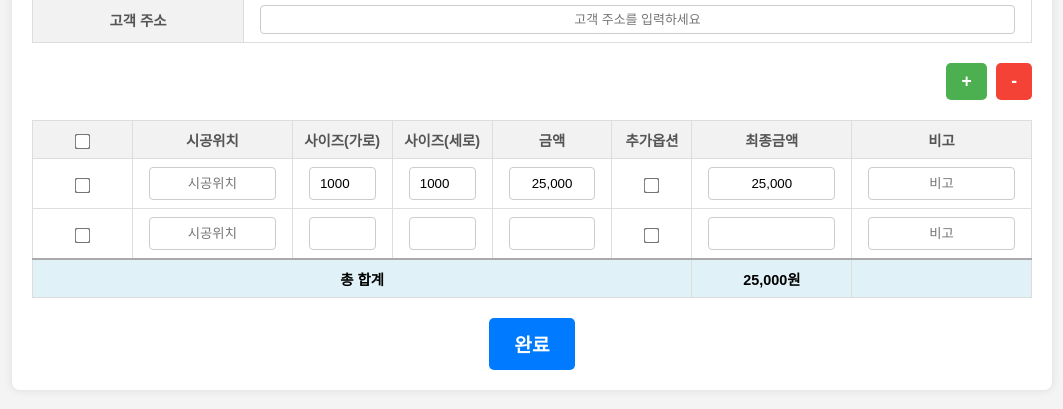
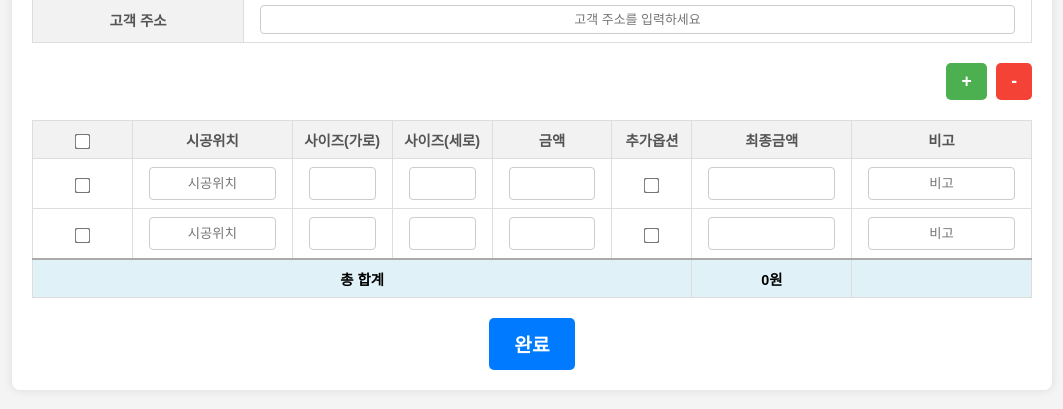
Before and after one commit to leeyounghoon2/-, a plain HTML site: page index.html in a window 1280 px wide. Shown: the part 177-586 px from the top of the page, without its empty margins (108-1171 px from the left). Drawn offline with nearby package versions, Linux system fonts and the light colour scheme.

Commit message:
Update index.html

```diff
--- a/index.html
+++ b/index.html
@@ -54,19 +54,18 @@
                         <input type="text" class="location-input" placeholder="시공위치">
                         <div class="suggestions"></div>
                     </td>
-                    <td><input type="number" class="width-input" value="1000"></td>
-                    <td><input type="number" class="height-input" value="1000"></td>
-                    <td><input type="text" class="amount-input" value="25,000" readonly></td>
+                    <td><input type="number" class="width-input" value=""></td>
+                    <td><input type="number" class="height-input" value=""></td>
+                    <td><input type="text" class="amount-input" value="" readonly></td>
                     <td><input type="checkbox" class="option-checkbox"></td>
-                    <td><input type="text" class="final-amount-input" value="25,000" readonly></td>
+                    <td><input type="text" class="final-amount-input" value="" readonly></td>
                     <td><input type="text" class="remarks-input" placeholder="비고"></td>
                 </tr>
             </tbody>
             <tfoot>
                 <tr class="total-row">
                     <td colspan="6">총 합계</td>
-                    <td id="totalFinalAmount">25,000원</td>
-                    <td></td>
+                    <td id="totalFinalAmount">0원</td> <td></td>
                 </tr>
             </tfoot>
         </table>
```
